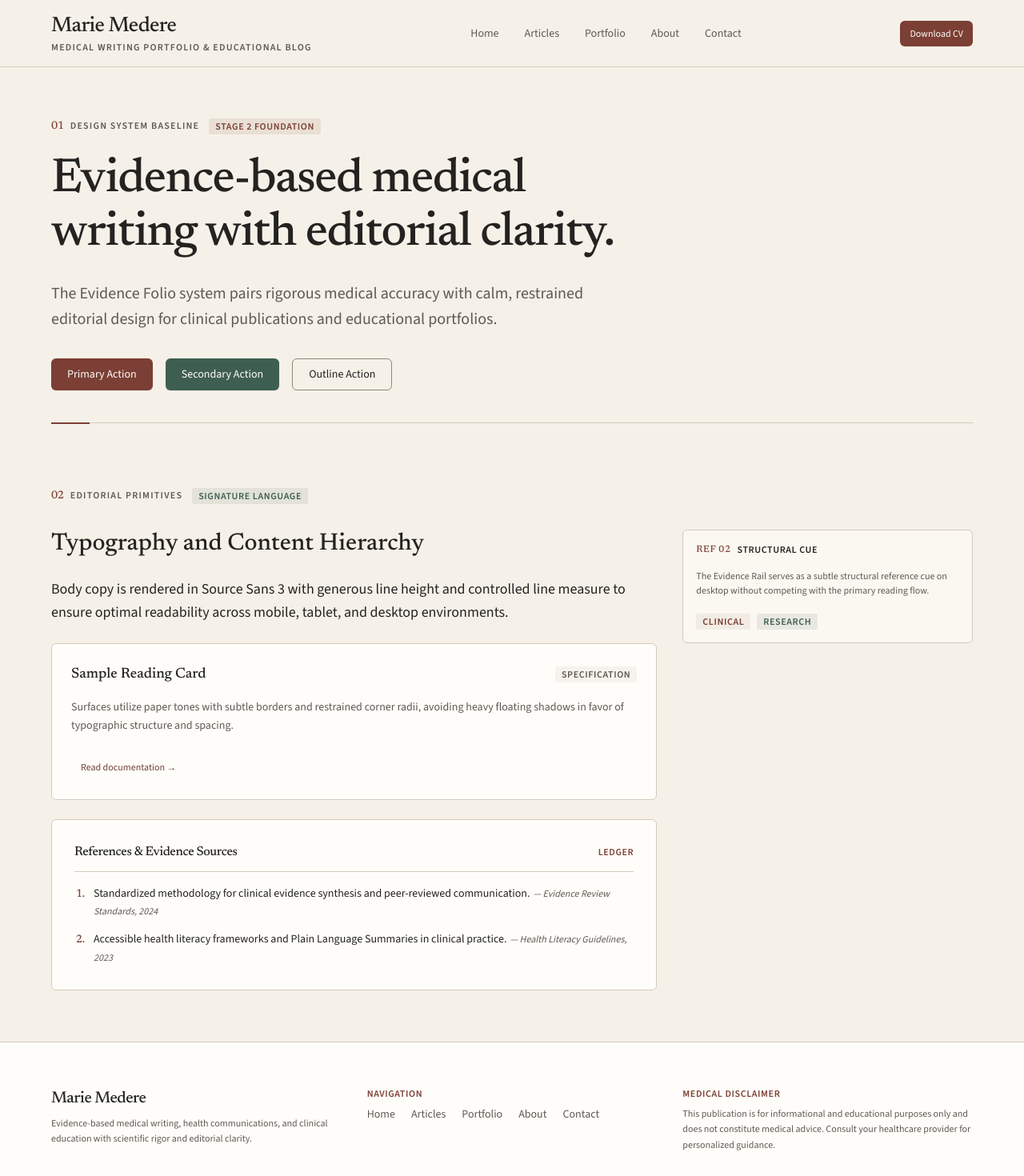
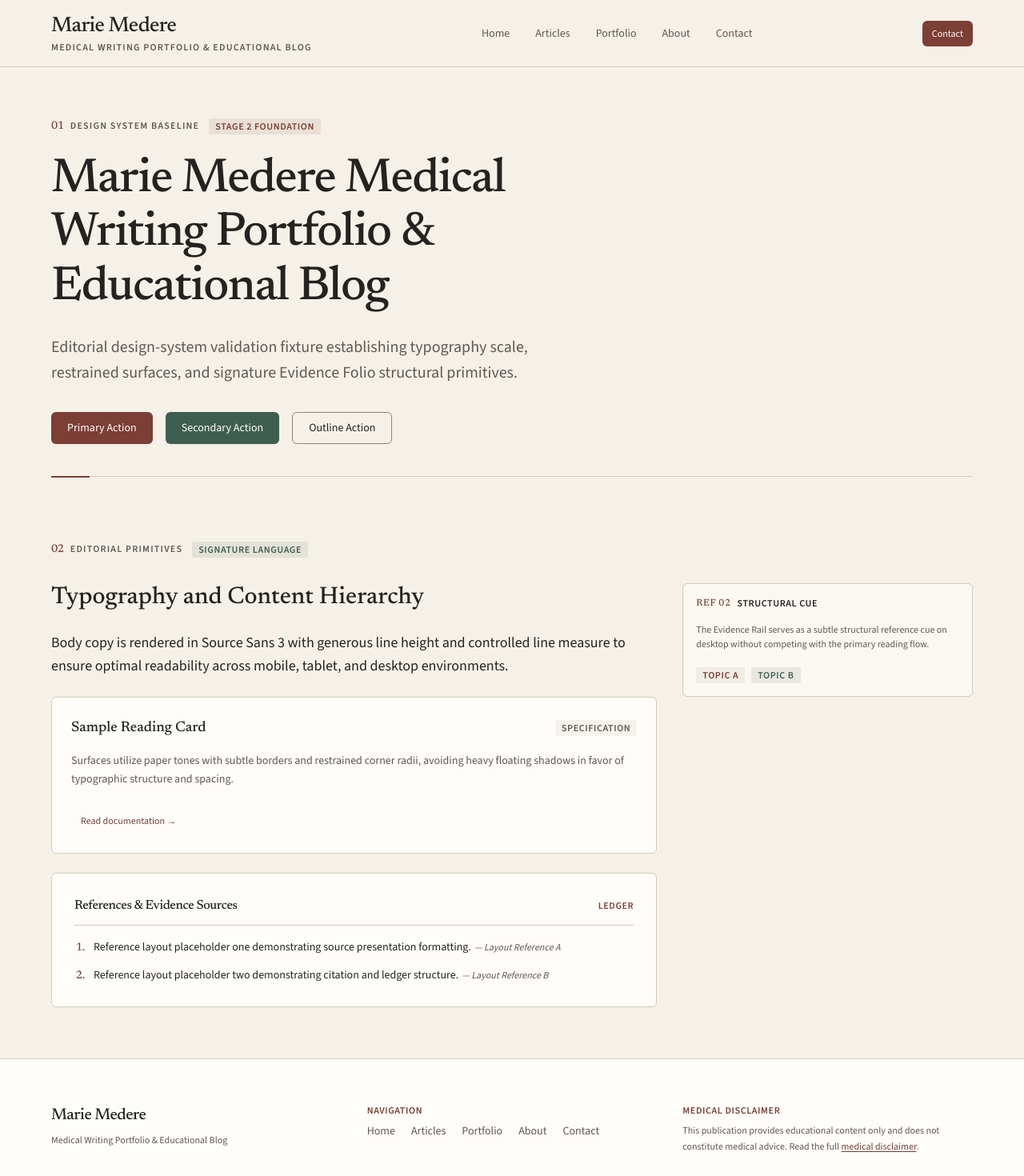
Before and after one commit to techwithmpg/Marie-medical-blog, a Next.js app: page / in a window 1280 px wide. Shown: the top 1470 px of the page at 80% size. Built offline with nearby package versions, Linux system fonts and the light colour scheme.

Commit message:
fix: refine stage 2 shell semantics

```diff
--- a/src/app/layout.tsx
+++ b/src/app/layout.tsx
@@ -18,8 +18,7 @@
 
 export const metadata: Metadata = {
   title: "Marie Medere — Medical Writing Portfolio & Educational Blog",
-  description:
-    "Evidence-based medical writing, health communication, and clinical education.",
+  description: "Medical Writing Portfolio & Educational Blog",
 };
 
 export default function RootLayout({
--- a/src/app/page.tsx
+++ b/src/app/page.tsx
@@ -11,13 +11,13 @@
   const sampleReferences = [
     {
       id: 1,
-      text: "Standardized methodology for clinical evidence synthesis and peer-reviewed communication.",
-      citation: "Evidence Review Standards, 2024",
+      text: "Reference layout placeholder one demonstrating source presentation formatting.",
+      citation: "Layout Reference A",
     },
     {
       id: 2,
-      text: "Accessible health literacy frameworks and Plain Language Summaries in clinical practice.",
-      citation: "Health Literacy Guidelines, 2023",
+      text: "Reference layout placeholder two demonstrating citation and ledger structure.",
+      citation: "Layout Reference B",
     },
   ];
 
@@ -32,13 +32,13 @@
           </div>
 
           <h1 className="max-w-3xl font-serif text-4xl leading-[1.12] font-medium tracking-tight text-[#242321] sm:text-5xl lg:text-6xl">
-            Evidence-based medical writing with editorial clarity.
+            Marie Medere Medical Writing Portfolio &amp; Educational Blog
           </h1>
 
           <p className="max-w-2xl font-sans text-lg leading-relaxed text-[#5E5953] sm:text-xl">
-            The Evidence Folio system pairs rigorous medical accuracy with calm,
-            restrained editorial design for clinical publications and
-            educational portfolios.
+            Editorial design-system validation fixture establishing typography
+            scale, restrained surfaces, and signature Evidence Folio structural
+            primitives.
           </p>
 
           <div className="flex flex-wrap items-center gap-4 pt-2">
@@ -111,8 +111,8 @@
                   on desktop without competing with the primary reading flow.
                 </p>
                 <div className="flex flex-wrap gap-2 pt-1">
-                  <TopicImprint variant="default">Clinical</TopicImprint>
-                  <TopicImprint variant="sage">Research</TopicImprint>
+                  <TopicImprint variant="default">Topic A</TopicImprint>
+                  <TopicImprint variant="sage">Topic B</TopicImprint>
                 </div>
               </EvidenceRail>
 
--- a/src/components/admin/admin-mobile-nav.tsx
+++ b/src/components/admin/admin-mobile-nav.tsx
@@ -20,7 +20,6 @@
   SheetContent,
   SheetHeader,
   SheetTitle,
-  SheetClose,
 } from "@/components/ui/sheet";
 import { cn } from "@/lib/utils";
 
@@ -91,7 +90,7 @@
         render={
           <button
             type="button"
-            className="inline-flex size-10 cursor-pointer items-center justify-center rounded-md border border-[#D2C9BC] bg-card text-[#242321] transition-colors hover:bg-[#E8E2D7] focus-visible:ring-2 focus-visible:ring-[#265D7A] focus-visible:outline-none md:hidden"
+            className="inline-flex size-11 cursor-pointer items-center justify-center rounded-md border border-[#D2C9BC] bg-card text-[#242321] transition-colors hover:bg-[#E8E2D7] focus-visible:ring-2 focus-visible:ring-[#265D7A] focus-visible:outline-none md:hidden"
             aria-label="Open admin navigation menu"
           />
         }
@@ -116,8 +115,8 @@
               const isActive = activeModule === item.id;
 
               return (
-                <SheetClose key={item.id} render={<div />}>
                 <Link
+                  key={item.id}
                   href={item.href}
                   onClick={() => setOpen(false)}
                   className={cn(
@@ -130,7 +129,6 @@
                   <Icon className="size-4 shrink-0 text-[#7B3F35]" />
                   <span>{item.label}</span>
                 </Link>
-                </SheetClose>
               );
             })}
           </nav>
@@ -138,7 +136,7 @@
 
         <div className="border-t border-[#D2C9BC] pt-4 text-xs text-[#5E5953]">
           <p className="font-semibold text-[#242321]">Marie Medere</p>
-          <p>Medical Writer / Admin</p>
+          <p>Writer / Admin</p>
         </div>
       </SheetContent>
     </Sheet>
--- a/src/components/admin/admin-shell.tsx
+++ b/src/components/admin/admin-shell.tsx
@@ -101,7 +101,7 @@
               Marie Medere
             </span>
             <span className="text-[0.625rem] font-semibold tracking-widest text-[#7B3F35] uppercase">
-              Editorial Workspace
+              Workspace
             </span>
           </Link>
           <Link
@@ -159,7 +159,7 @@
                 Marie Medere
               </span>
               <span className="text-[0.625rem] tracking-wider text-[#5E5953] uppercase">
-                Author &amp; Editor
+                Writer / Admin
               </span>
             </div>
           </div>
--- a/src/components/evidence/reference-ledger.tsx
+++ b/src/components/evidence/reference-ledger.tsx
@@ -21,18 +21,21 @@
   className,
   ...props
 }: ReferenceLedgerProps) {
+  const generatedId = React.useId();
+  const titleId = `${generatedId}-title`;
+
   return (
     <section
       className={cn(
         "rounded-md border border-[#D2C9BC] bg-[#FFFDF9] p-5 text-sm text-[#5E5953] sm:p-7",
         className,
       )}
-      aria-labelledby="reference-ledger-title"
+      aria-labelledby={titleId}
       {...props}
     >
       <div className="mb-4 flex items-center justify-between border-b border-[#D2C9BC] pb-3">
         <h3
-          id="reference-ledger-title"
+          id={titleId}
           className="font-serif text-base font-medium tracking-tight text-[#242321]"
         >
           {title}
--- a/src/components/site/mobile-nav.tsx
+++ b/src/components/site/mobile-nav.tsx
@@ -9,9 +9,9 @@
   SheetContent,
   SheetHeader,
   SheetTitle,
-  SheetClose,
 } from "@/components/ui/sheet";
-import { Button } from "@/components/ui/button";
+import { buttonVariants } from "@/components/ui/button";
+import { cn } from "@/lib/utils";
 
 interface NavItem {
   label: string;
@@ -56,30 +56,31 @@
             className="mt-8 flex flex-col space-y-1"
           >
             {navItems.map((item) => (
-              <SheetClose key={item.href} render={<div />}>
               <Link
+                key={item.href}
                 href={item.href}
                 onClick={() => setOpen(false)}
                 className="flex h-12 items-center rounded-md px-3 font-sans text-base font-medium text-[#242321] transition-colors hover:bg-[#E8E2D7] hover:text-[#7B3F35] focus-visible:ring-2 focus-visible:ring-[#265D7A] focus-visible:outline-none"
               >
                 {item.label}
               </Link>
-              </SheetClose>
             ))}
           </nav>
         </div>
 
         <div className="mt-8 flex flex-col gap-3 border-t border-[#D2C9BC] pt-6">
-          <Button
-            variant="default"
-            size="lg"
-            className="w-full justify-center"
+          <Link
+            href="/contact"
             onClick={() => setOpen(false)}
+            className={cn(
+              buttonVariants({ variant: "default", size: "lg" }),
+              "w-full justify-center",
+            )}
           >
-            Download CV
-          </Button>
+            Contact
+          </Link>
           <p className="text-center text-xs text-[#5E5953]">
-            Evidence-based healthcare communication
+            Medical Writing Portfolio &amp; Educational Blog
           </p>
         </div>
       </SheetContent>
--- a/src/components/site/site-footer.tsx
+++ b/src/components/site/site-footer.tsx
@@ -25,8 +25,7 @@
               Marie Medere
             </span>
             <p className="max-w-sm text-xs leading-relaxed text-[#5E5953]">
-              Evidence-based medical writing, health communications, and
-              clinical education with scientific rigor and editorial clarity.
+              Medical Writing Portfolio &amp; Educational Blog
             </p>
           </div>
 
@@ -57,16 +56,21 @@
               Medical Disclaimer
             </span>
             <p className="text-xs leading-relaxed text-[#5E5953]">
-              This publication is for informational and educational purposes
-              only and does not constitute medical advice. Consult your
-              healthcare provider for personalized guidance.
+              This publication provides educational content only and does not
+              constitute medical advice. Read the full{" "}
+              <Link
+                href="/disclaimer"
+                className="text-[#704037] underline underline-offset-2 hover:text-[#582A22]"
+              >
+                medical disclaimer
+              </Link>
+              .
             </p>
           </div>
         </div>
 
         <div className="mt-10 flex flex-col items-center justify-between gap-4 border-t border-[#D2C9BC] pt-6 text-xs text-[#5E5953] sm:flex-row">
           <p>© {new Date().getFullYear()} Marie Medere. All rights reserved.</p>
-          <p className="italic">Evidence Folio Editorial System</p>
         </div>
       </div>
     </footer>
--- a/src/components/site/site-header.tsx
+++ b/src/components/site/site-header.tsx
@@ -1,7 +1,8 @@
 import * as React from "react";
 import Link from "next/link";
 import { MobileNav } from "@/components/site/mobile-nav";
-import { Button } from "@/components/ui/button";
+import { buttonVariants } from "@/components/ui/button";
+import { cn } from "@/lib/utils";
 
 interface NavLink {
   label: string;
@@ -52,9 +53,12 @@
         {/* CTA & Mobile Menu */}
         <div className="flex items-center gap-3">
           <div className="hidden sm:block">
-            <Button variant="default" size="sm" asChild>
-              <Link href="/contact">Download CV</Link>
-            </Button>
+            <Link
+              href="/contact"
+              className={cn(buttonVariants({ variant: "default", size: "sm" }))}
+            >
+              Contact
+            </Link>
           </div>
 
           <MobileNav />
--- a/src/components/ui/button.tsx
+++ b/src/components/ui/button.tsx
@@ -37,9 +37,7 @@
 export interface ButtonProps
   extends
     React.ButtonHTMLAttributes<HTMLButtonElement>,
-    VariantProps<typeof buttonVariants> {
-  asChild?: boolean;
-}
+    VariantProps<typeof buttonVariants> {}
 
 const Button = React.forwardRef<HTMLButtonElement, ButtonProps>(
   ({ className, variant, size, ...props }, ref) => {
```
Also changed, not shown: src/components/ui/sheet.tsx (+6 -6 lines). Lines whose indentation alone changed are shown as unchanged.
